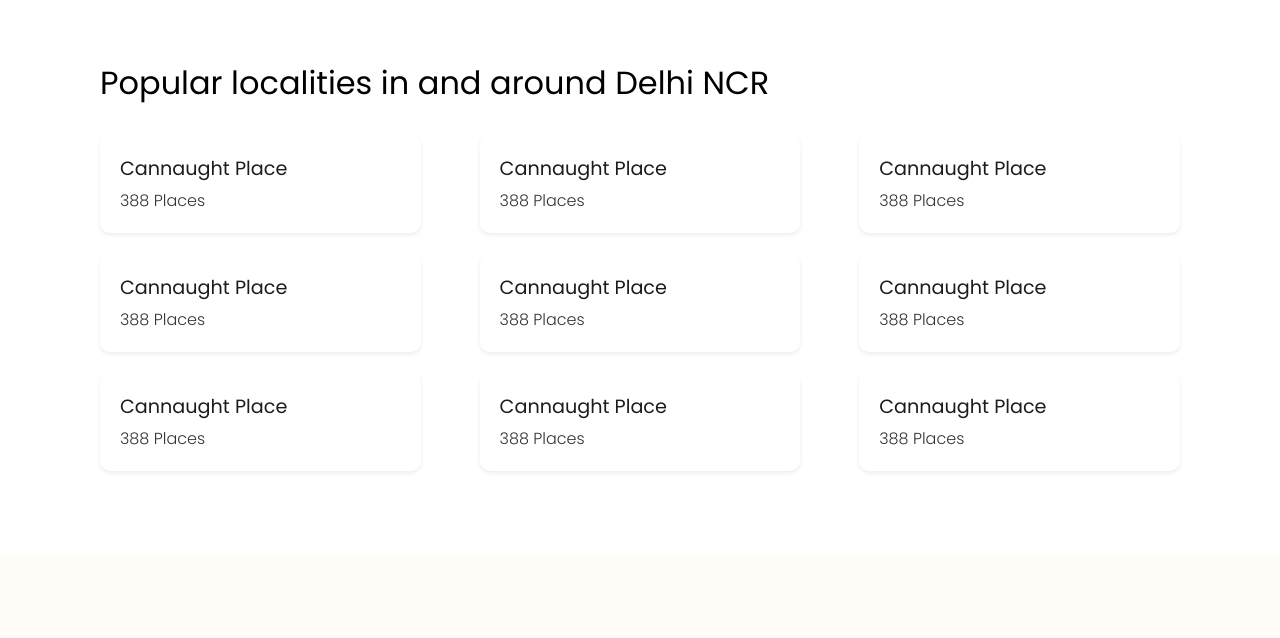
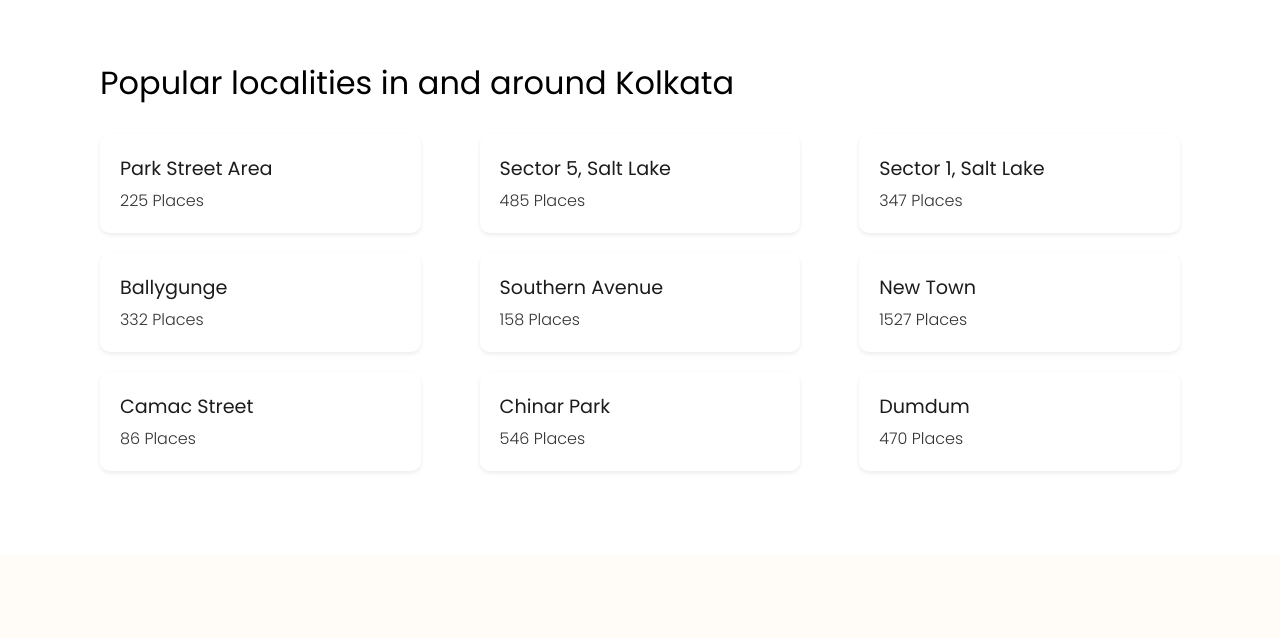
Before and after one commit to Soumik-Maity/Zomato-Clone, a plain HTML site: page index.html in a window 1280 px wide. Shown: the part 849-1487 px from the top of the page. Drawn offline with Linux system fonts and the light colour scheme.

Commit message:
Finishing

```diff
--- a/index.html
+++ b/index.html
@@ -67,45 +67,45 @@
 
     <section class="section-2">
         <div class="section-2-heading">
-            <p>Popular localities in and around Delhi NCR</p>
+            <p>Popular localities in and around Kolkata</p>
         </div>
         <div class="section-2-container">
             <div class="section-2-items">
                 <div class="section-2-item">
-                    <p class="item-head">Cannaught Place</p>
-                    <p class="item-subhead">388 Places</p>
+                    <p class="item-head">Park Street Area</p>
+                    <p class="item-subhead">225 Places</p>
                 </div>
                 <div class="section-2-item">
-                    <p class="item-head">Cannaught Place</p>
-                    <p class="item-subhead">388 Places</p>
+                    <p class="item-head">Sector 5, Salt Lake</p>
+                    <p class="item-subhead">485 Places</p>
                 </div>
                 <div class="section-2-item">
-                    <p class="item-head">Cannaught Place</p>
-                    <p class="item-subhead">388 Places</p>
+                    <p class="item-head">Sector 1, Salt Lake</p>
+                    <p class="item-subhead">347 Places</p>
                 </div>
                 <div class="section-2-item">
-                    <p class="item-head">Cannaught Place</p>
-                    <p class="item-subhead">388 Places</p>
+                    <p class="item-head">Ballygunge</p>
+                    <p class="item-subhead">332 Places</p>
                 </div>
                 <div class="section-2-item">
-                    <p class="item-head">Cannaught Place</p>
-                    <p class="item-subhead">388 Places</p>
+                    <p class="item-head">Southern Avenue</p>
+                    <p class="item-subhead">158 Places</p>
                 </div>
                 <div class="section-2-item">
-                    <p class="item-head">Cannaught Place</p>
-                    <p class="item-subhead">388 Places</p>
+                    <p class="item-head">New Town</p>
+                    <p class="item-subhead">1527 Places</p>
                 </div>
                 <div class="section-2-item">
-                    <p class="item-head">Cannaught Place</p>
-                    <p class="item-subhead">388 Places</p>
+                    <p class="item-head">Camac Street</p>
+                    <p class="item-subhead">86 Places</p>
                 </div>
                 <div class="section-2-item">
-                    <p class="item-head">Cannaught Place</p>
-                    <p class="item-subhead">388 Places</p>
+                    <p class="item-head">Chinar Park</p>
+                    <p class="item-subhead">546 Places</p>
                 </div>
                 <div class="section-2-item">
-                    <p class="item-head">Cannaught Place</p>
-                    <p class="item-subhead">388 Places</p>
+                    <p class="item-head">Dumdum</p>
+                    <p class="item-subhead">470 Places</p>
                 </div>
             </div>
         </div>
```
